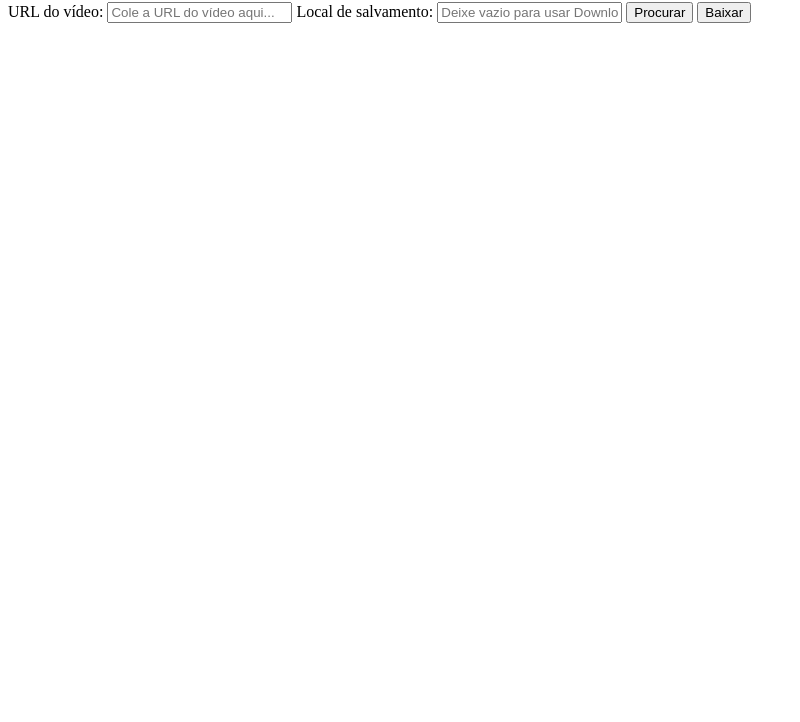
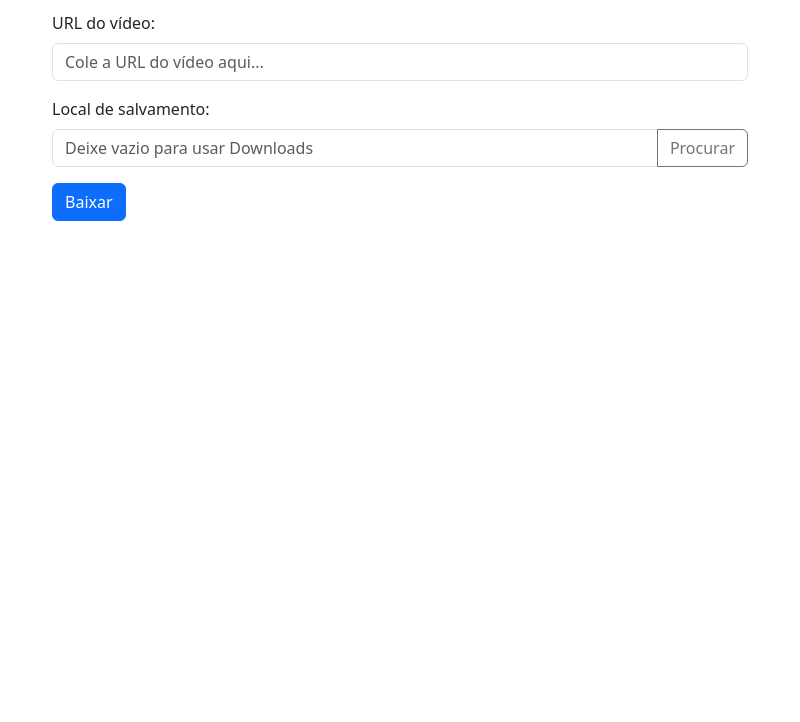
Before and after one commit to LukasAlencar/youtube-downloader-electron, an Electron app: page index.html in a window 800 px wide. Shown: the part 78-800 px from the top of the page. Drawn offline with nearby package versions, Linux system fonts and the light colour scheme; no server answers.

Commit message:
Adicionar bootstrap

```diff
--- a/index.html
+++ b/index.html
@@ -4,18 +4,33 @@
   <meta charset="UTF-8">
   <meta name="viewport" content="width=device-width, initial-scale=1.0">
   <title>YouTube Downloader</title>
+
+  <!-- Adicionar Bootstrap via CDN -->
+  <link href="https://cdn.jsdelivr.net/npm/bootstrap@5.3.0-alpha3/dist/css/bootstrap.min.css" rel="stylesheet">
 </head>
-<body>
-  <h1>Download de Vídeos do YouTube</h1>
-  <label for="urlInput">URL do vídeo:</label>
-  <input type="text" id="urlInput" placeholder="Cole a URL do vídeo aqui..." />
+<body class="p-4">
+  <div class="container">
+    <h1 class="mb-4">Download de Vídeos do YouTube</h1>
 
-  <label for="savePathInput">Local de salvamento:</label>
-  <input type="text" id="savePathInput" placeholder="Deixe vazio para usar Downloads" />
-  <button id="browseBtn">Procurar</button>
+    <div class="mb-3">
+      <label for="urlInput" class="form-label">URL do vídeo:</label>
+      <input type="text" id="urlInput" class="form-control" placeholder="Cole a URL do vídeo aqui...">
+    </div>
 
-  <button id="downloadBtn">Baixar</button>
+    <div class="mb-3">
+      <label for="savePathInput" class="form-label">Local de salvamento:</label>
+      <div class="input-group">
+        <input type="text" id="savePathInput" class="form-control" placeholder="Deixe vazio para usar Downloads">
+        <button id="browseBtn" class="btn btn-outline-secondary">Procurar</button>
+      </div>
+    </div>
+
+    <button id="downloadBtn" class="btn btn-primary">Baixar</button>
+  </div>
 
   <script src="renderer.js"></script>
+
+  <!-- Adicionar Bootstrap JS e dependências -->
+  <script src="https://cdn.jsdelivr.net/npm/bootstrap@5.3.0-alpha3/dist/js/bootstrap.bundle.min.js"></script>
 </body>
 </html>
```
